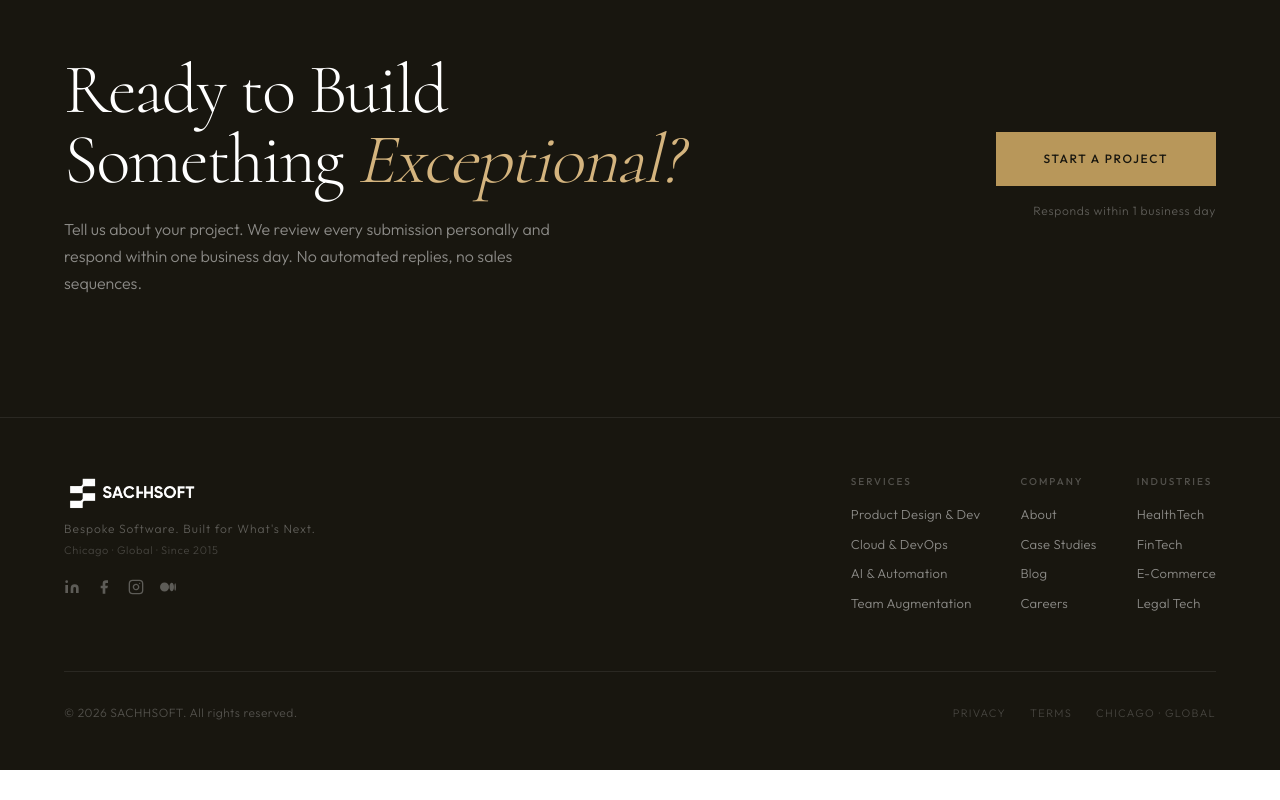
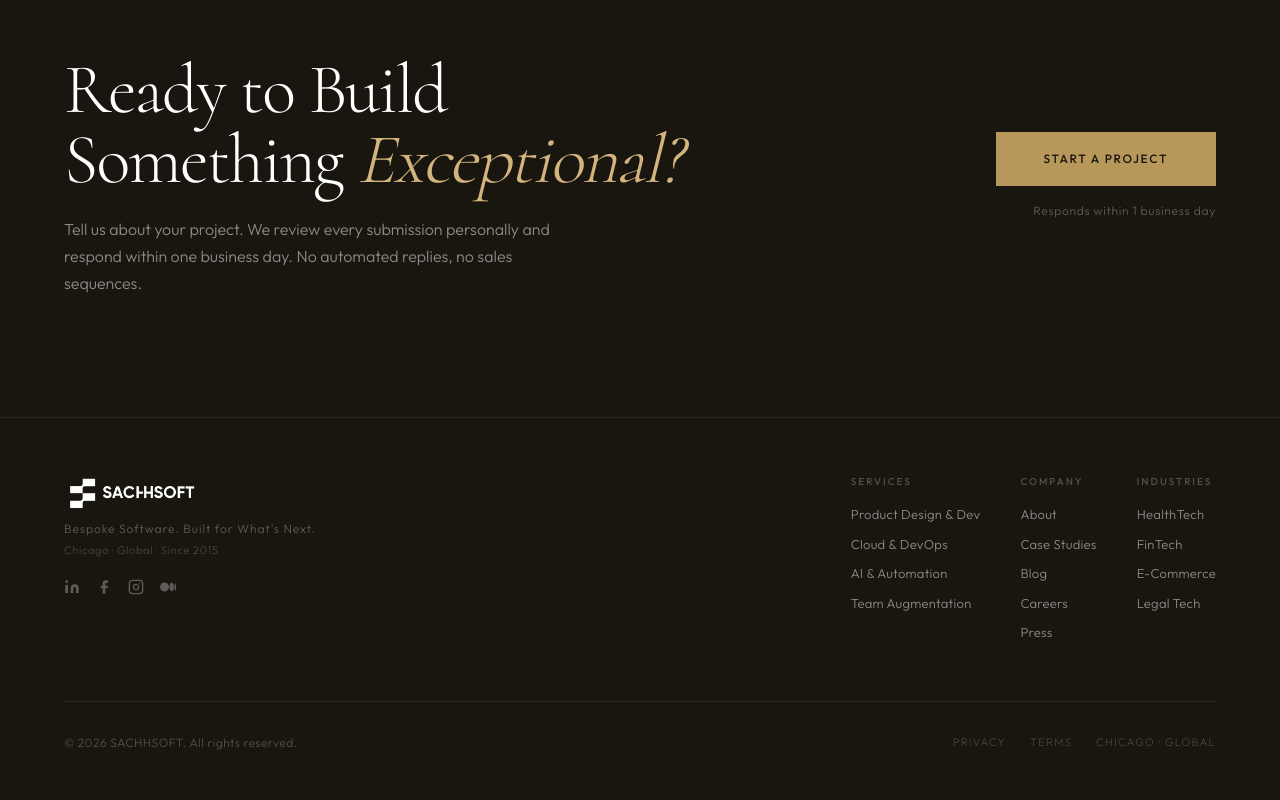
Before and after one commit to rikhinagra/sachhsoft, a Next.js app: page / in a window 1280 px wide. Shown: the part 6319-7119 px from the top of the page. Before the commit the page ends 7089 px from the top, so only its background shows below. Built offline with nearby package versions, Linux system fonts and the light colour scheme.

Commit message:
Add Press link in footer Company column

```diff
--- a/components/Footer.tsx
+++ b/components/Footer.tsx
@@ -56,6 +56,7 @@ const footerLinks: Record<string, { label: string; href: string }[]> = {
     { label: "Case Studies", href: "/case-studies" },
     { label: "Blog", href: "/blog" },
     { label: "Careers", href: "/careers" },
+    { label: "Press", href: "https://www.einpresswire.com/press-releases/report/RhKMk_DyAP--KOt-" },
   ],
   Industries: [
     { label: "HealthTech", href: "/industries#healthcare" },
@@ -112,15 +113,19 @@ export default function Footer() {
                 <div className="text-[10px] font-medium tracking-[0.2em] uppercase text-white/25 mb-4">
                   {col}
                 </div>
-                {links.map((link) => (
+                {links.map((link) => {
+                  const isExternal = link.href.startsWith("http");
+                  return (
                     <Link
                       key={link.label}
                       href={link.href}
+                      {...(isExternal && { target: "_blank", rel: "noopener noreferrer" })}
                       className="block text-[13px] font-light text-white/50 no-underline mb-2.5 tracking-[0.02em] hover:text-white transition-colors duration-200"
                     >
                       {link.label}
                     </Link>
-                ))}
+                  );
+                })}
               </div>
             ))}
           </div>
```
Lines whose indentation alone changed are shown as unchanged.
